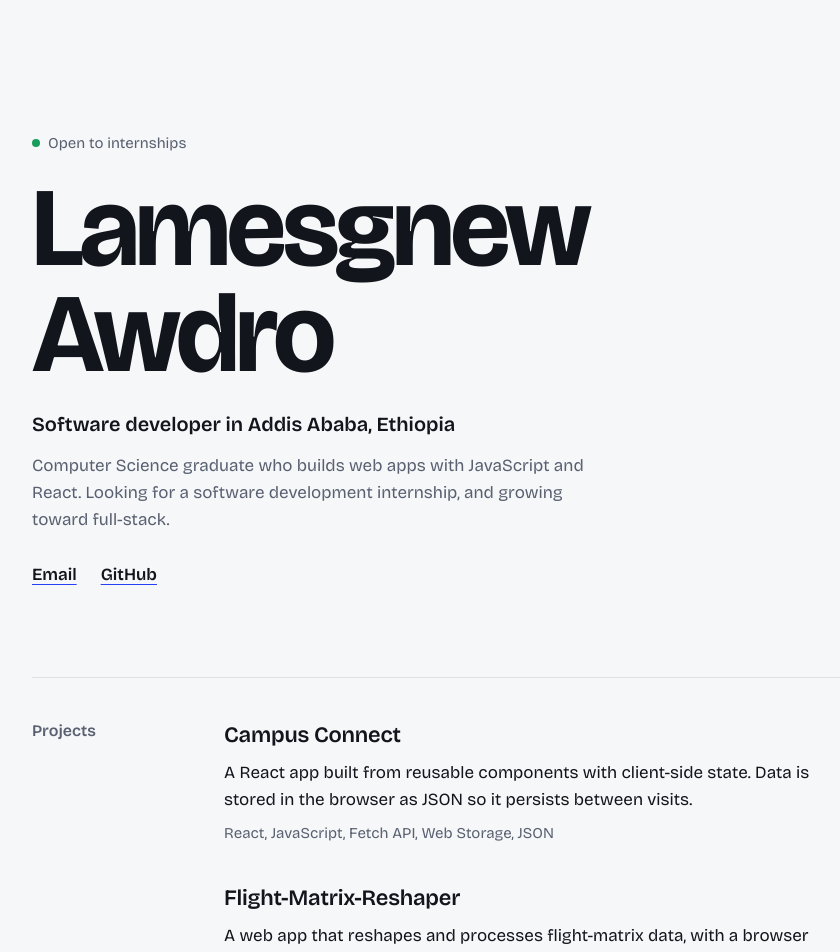
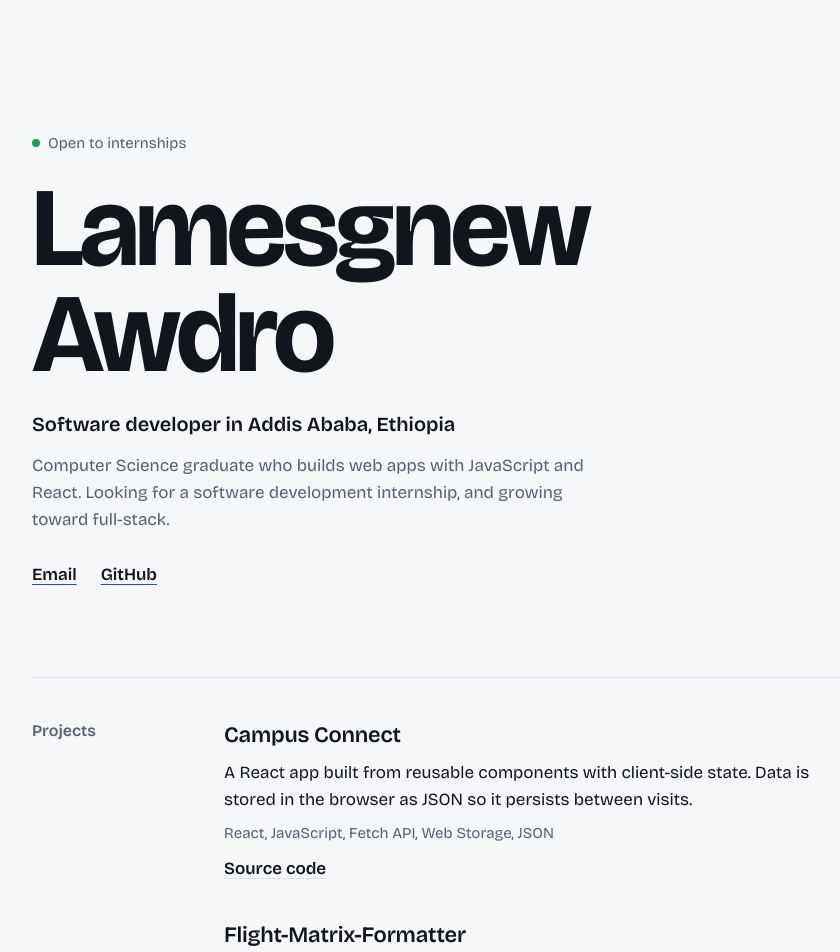
Before and after one commit to llahm/llahm.github.io, a React (Vite) app: page / in a window 1280 px wide. Shown: the top 952 px of the page, without its empty margins (192-1032 px from the left). Built offline with nearby package versions, Linux system fonts and the light colour scheme.

Commit message:
feat: link project repositories

```diff
--- a/src/data/profile.js
+++ b/src/data/profile.js
@@ -19,15 +19,15 @@
       description:
         "A React app built from reusable components with client-side state. Data is stored in the browser as JSON so it persists between visits.",
       stack: ["React", "JavaScript", "Fetch API", "Web Storage", "JSON"],
-      repo: "", // e.g. "https://github.com/llahm/campus-connect"
+      repo: "https://github.com/llahm/IBT-BOOT/tree/14547475177031eba5b17dec0139929d45c10b97/Module-3-react/campus_connect",
       live: "",
     },
     {
-      name: "Flight-Matrix-Reshaper",
+      name: "Flight-Matrix-Formatter",
       description:
         "A web app that reshapes and processes flight-matrix data, with a browser interface for working with the results.",
       stack: ["Flask", "JavaScript", "HTML", "CSS"],
-      repo: "",
+      repo: "https://github.com/llahm/Flight-matrix-formatter",
       live: "",
     },
   ],
```
